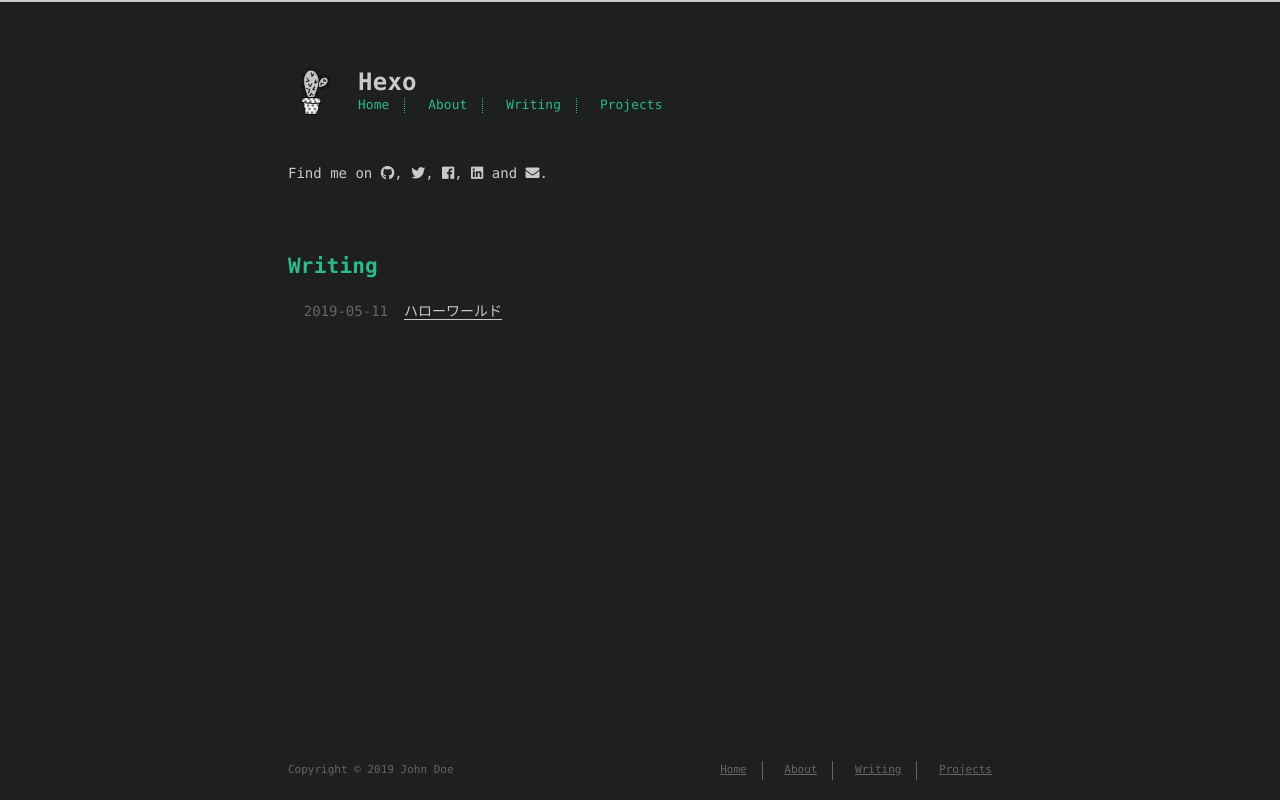
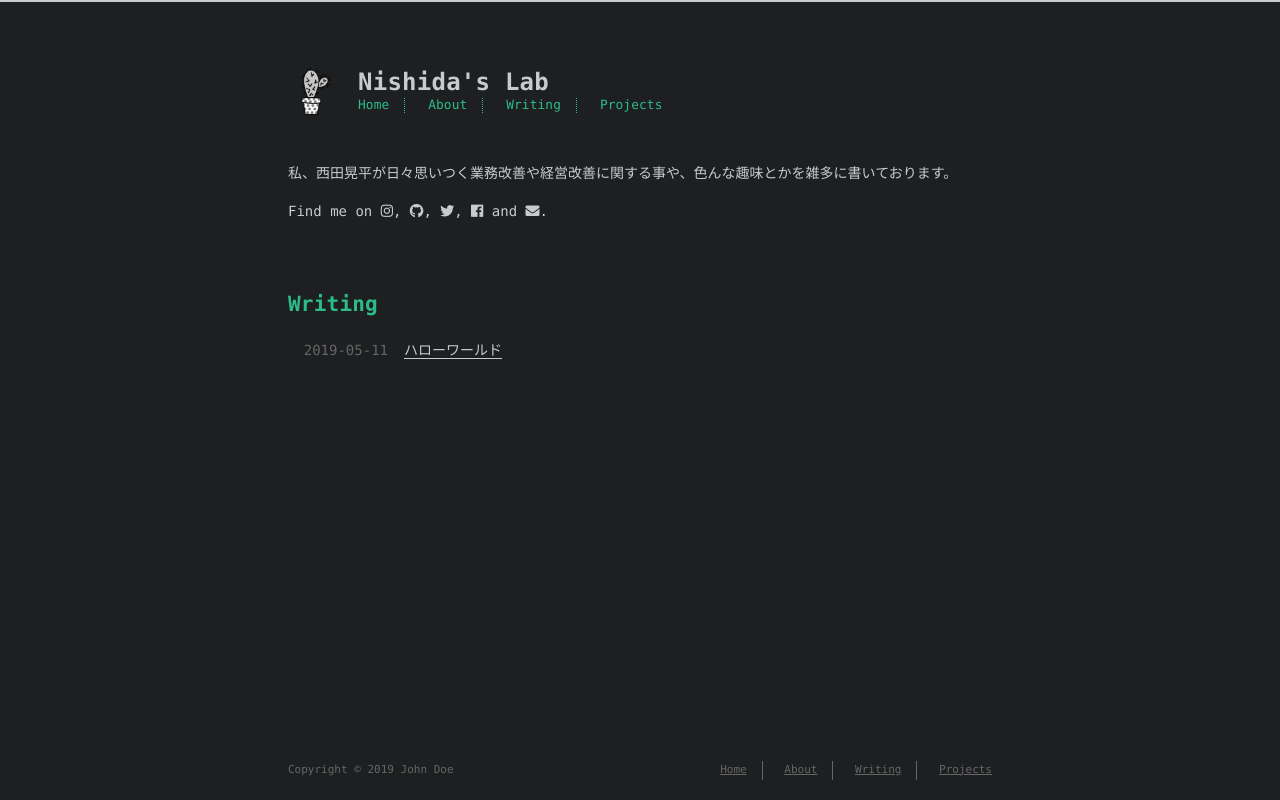
Before and after one commit to Smokingpiper/nishidasLab, a plain HTML site: page index.html in a window 1280 px wide. Drawn offline with Linux system fonts and the light colour scheme; a web font is replaced by a local one.

Commit message:
Site updated: 2019-05-18 17:26:05

```diff
--- a/index.html
+++ b/index.html
@@ -1,18 +1,21 @@
 <!DOCTYPE html>
-<html>
+<html lang=ja>
 <head><meta name="generator" content="Hexo 3.8.0">
     <!-- so meta -->
     <meta charset="utf-8">
     <meta http-equiv="X-UA-Compatible" content="IE=edge">
     <meta name="HandheldFriendly" content="True">
     <meta name="viewport" content="width=device-width, initial-scale=1, maximum-scale=1">
-    <meta property="og:type" content="website">
-<meta property="og:title" content="Hexo">
+    <meta name="description" content="私、西田晃平が日々思いつく業務改善や経営改善に関する事や、色んな趣味とかを雑多に書いております。">
+<meta property="og:type" content="website">
+<meta property="og:title" content="Nishida&#39;s Lab">
 <meta property="og:url" content="https://smokingpiper.github.io/index.html">
-<meta property="og:site_name" content="Hexo">
-<meta property="og:locale" content="default">
+<meta property="og:site_name" content="Nishida&#39;s Lab">
+<meta property="og:description" content="私、西田晃平が日々思いつく業務改善や経営改善に関する事や、色んな趣味とかを雑多に書いております。">
+<meta property="og:locale" content="ja">
 <meta name="twitter:card" content="summary">
-<meta name="twitter:title" content="Hexo">
+<meta name="twitter:title" content="Nishida&#39;s Lab">
+<meta name="twitter:description" content="私、西田晃平が日々思いつく業務改善や経営改善に関する事や、色んな趣味とかを雑多に書いております。">
 
 
 
@@ -32,7 +35,7 @@
 
 
     <!-- title -->
-    <title>Hexo</title>
+    <title>Nishida&#39;s Lab</title>
     <!-- styles -->
     <link rel="stylesheet" href="/nishidasLab/css/style.css">
     <!-- persian styles -->
@@ -56,7 +59,7 @@
 
 
     <div id="title">
-      <h1>Hexo</h1>
+      <h1>Nishida&#39;s Lab</h1>
     </div>
   </a>
   <div id="nav">
@@ -80,6 +83,9 @@
 
         <section id="about">
 
+    <p>私、西田晃平が日々思いつく業務改善や経営改善に関する事や、色んな趣味とかを雑多に書いております。</p>
+
+
 
     <p>
       Find me on
@@ -87,7 +93,15 @@
 
 
 
-          <a class="icon" target="_blank" href="http://github.com/probberechts/cactus-dark">
+          <a class="icon" target="_blank" href="https://www.instagram.com/kohei_nishida_art/">
+            <i class="fab fa-instagram"></i><!--
+      ---></a><!--
+    ---><!--
+    --->,
+
+
+
+          <a class="icon" target="_blank" href="https://github.com/Smokingpiper/nishidasLab">
             <i class="fab fa-github"></i><!--
       ---></a><!--
     ---><!--
@@ -95,7 +109,7 @@
 
 
 
-          <a class="icon" target="_blank" href="/nishidasLab/">
+          <a class="icon" target="_blank" href="https://twitter.com/Smokingpiper">
             <i class="fab fa-twitter"></i><!--
       ---></a><!--
     ---><!--
@@ -103,23 +117,15 @@
 
 
 
-          <a class="icon" target="_blank" href="/nishidasLab/">
+          <a class="icon" target="_blank" href="https://www.facebook.com/kohei.nishida.37">
             <i class="fab fa-facebook"></i><!--
-      ---></a><!--
-    ---><!--
-    --->,
-
-
-
-          <a class="icon" target="_blank" href="/nishidasLab/">
-            <i class="fab fa-linkedin"></i><!--
       ---></a><!--
     ---><!--
     ---> and
 
 
 
-          <a class="icon" target="_blank" href="mailto:name@email.com">
+          <a class="icon" target="_blank" href="/nishidasLab/nishida_k@category6.jp">
             <i class="fas fa-envelope"></i><!--
       ---></a><!--
       ---><!--
```
Also changed, not shown: 2019/05/11/hello-world/index.html (+4 -4 lines), archives/2019/05/index.html (+10 -7 lines), archives/2019/index.html (+10 -7 lines), archives/index.html (+10 -7 lines).
